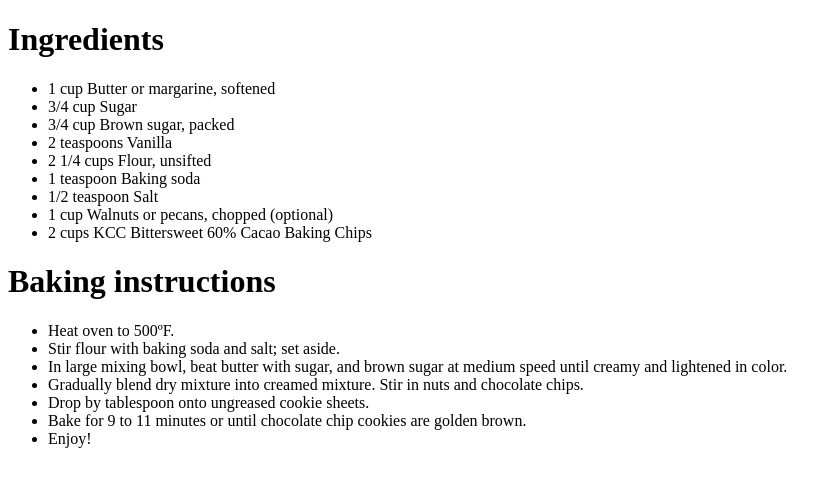
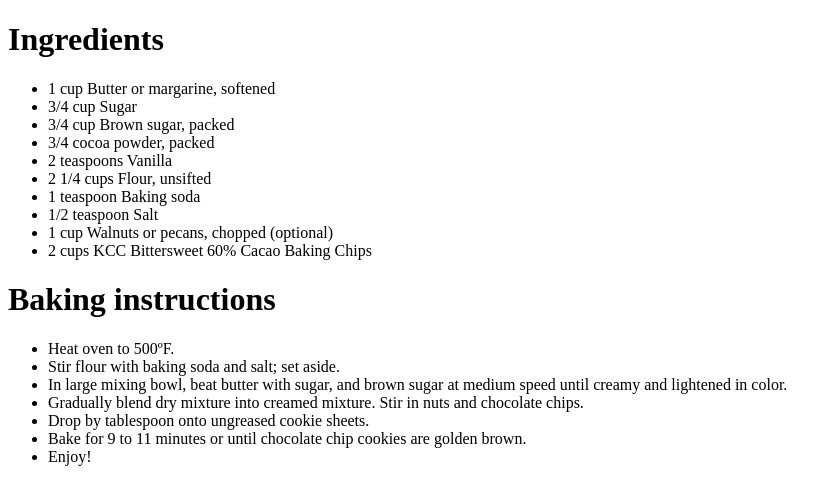
Before and after one commit to Dshah106/DE_training, a plain HTML site: page secret recipe.htm in a window 1280 px wide. Shown: the whole page, without its empty margins (0-837 px from the left). Drawn offline with Linux system fonts and the light colour scheme.

Commit message:
updated the secret recipe

```diff
--- a/secret recipe.htm
+++ b/secret recipe.htm
@@ -7,6 +7,7 @@
 <li>1 cup Butter or margarine, softened</li>
 <li>3/4 cup Sugar</li>
 <li>3/4 cup Brown sugar, packed</li>
+<li>3/4 cocoa powder, packed</li>
 <li>2 teaspoons Vanilla</li>
 <li>2 1/4 cups Flour, unsifted</li>
 <li>1 teaspoon Baking soda</li>
```
